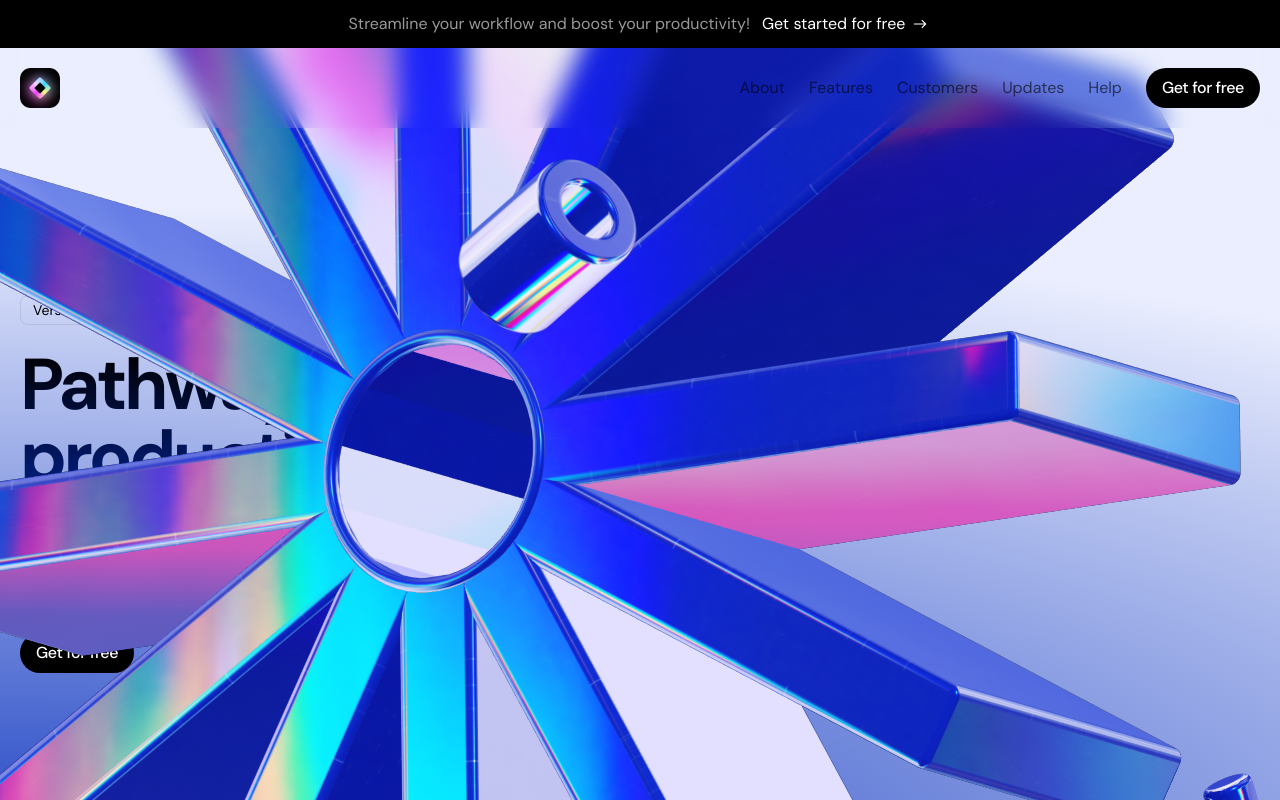
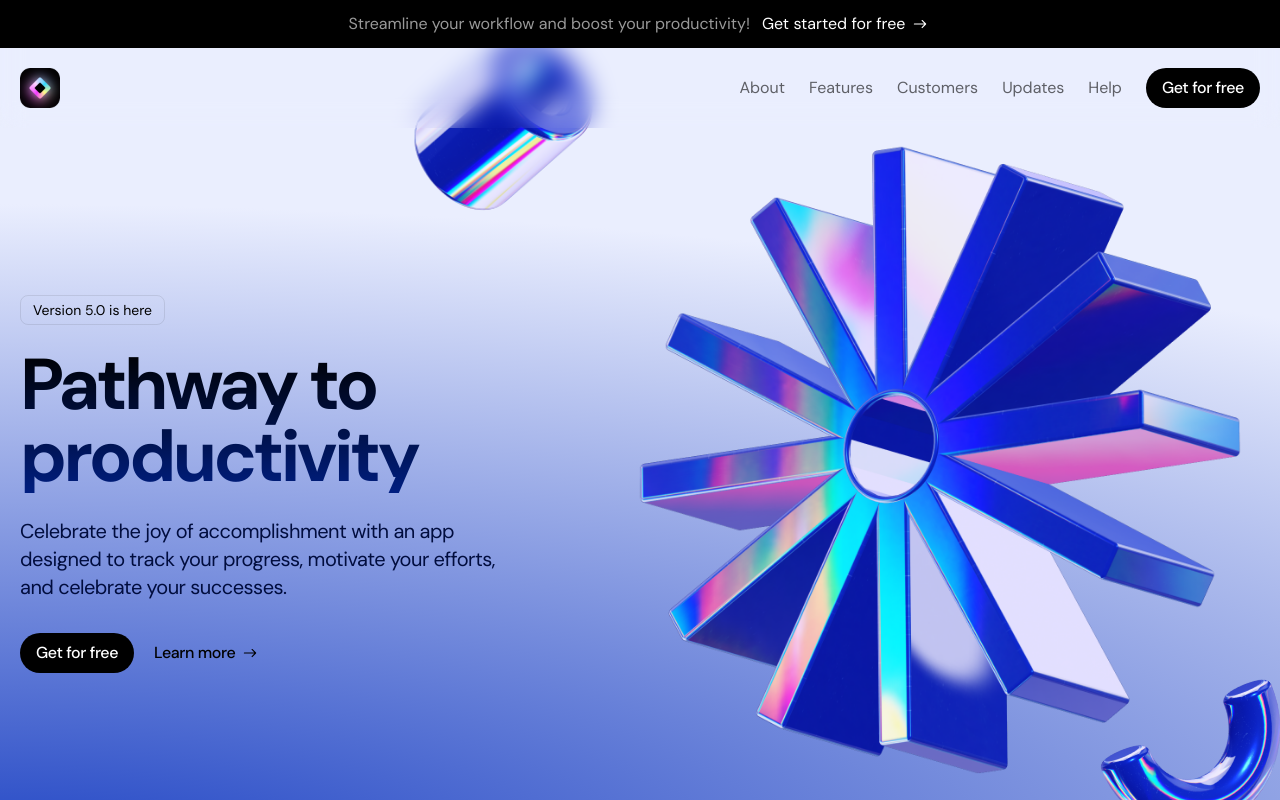
Before and after one commit to Md-Asikuzzaman/sass-productivity-landing, a Next.js app: page / in a window 1280 px wide. Shown: the top 800 px of the page. Built offline with nearby package versions, Linux system fonts and the light colour scheme.

Commit message:
feat: added animation on hero section

```diff
--- a/src/app/sections/Hero.tsx
+++ b/src/app/sections/Hero.tsx
@@ -1,13 +1,25 @@
 'use client';
 
-import React from 'react';
+import React, { useRef } from 'react';
 import Container from '../components/Container';
-import Image from 'next/image';
 import { IoIosArrowRoundForward } from 'react-icons/io';
+import { motion, useScroll, useTransform } from 'framer-motion';
 
 const Hero = () => {
+  const heroRef = useRef(null);
+
+  const { scrollYProgress } = useScroll({
+    target: heroRef,
+    offset: ['start end', 'end start'],
+  });
+
+  const translateY = useTransform(scrollYProgress, [0, 1], [150, -150]);
+
   return (
-    <section className='section-gradient pt-8 pb-20 overflow-x-clip'>
+    <section
+      ref={heroRef}
+      className='section-gradient pt-8 pb-20 overflow-x-clip'
+    >
       <Container className='md:flex items-center'>
         <div className='md:w-[480px]'>
           <p className='tag'>Version 5.0 is here</p>
@@ -27,29 +39,40 @@ const Hero = () => {
           </div>
         </div>
         <div className='mt-20 md:mt-0 md:h-[648px] md:flex-1 relative'>
-          <Image
+          <motion.img
             src={'/images/ui/cog.png'}
             alt={'cogs'}
-            width={0}
-            height={0}
-            sizes='(max-width: 768px) 100vw, (max-width: 1024px) 67vw, 580px'
-            style={{ width: 'auto', height: 'auto' }}
-            className='md:absolute top-0 bottom-0 mx-auto lg:mx-0 lg:right-0 my-auto md:max-w-none md:translate-x-10 lg:translate-x-0'
+            // width={0} // for nextjs image component...
+            // height={0}
+            // sizes='(max-width: 768px) 100vw, (max-width: 1024px) 67vw, 580px'
+            // style={{ width: 'auto', height: 'auto' }}
+            className='md:absolute md:h-full md:max-w-none md:-left-6 lg:left-[100px]'
+            animate={{
+              translateY: [-30, 30],
+            }}
+            transition={{
+              repeat: Infinity,
+              repeatType: 'mirror',
+              duration: 3.5,
+              ease: 'easeInOut',
+            }}
           />
 
-          <Image
+          <motion.img
             src={'/images/ui/cylinder.png'}
             alt={'cylinder'}
             width={210}
             height={210}
-            className='hidden md:block md:absolute md:-translate-x-36 lg:-translate-x-14 md:-translate-y-5'
+            className='hidden md:block md:absolute -top-[40px] -left-[150px] lg:-left-[100px]'
+            style={{ translateY: translateY }}
           />
-          <Image
+          <motion.img
             src={'/images/ui/noodle.png'}
             alt={'noodle'}
             width={210}
             height={210}
-            className='hidden lg:block md:absolute translate-x-[580px] translate-y-[580px] rotate-[40deg]'
+            className='hidden lg:block absolute top-[590px] left-[600px]  rotate-[40deg]'
+            style={{ translateY: translateY, rotate: '40deg' }}
           />
         </div>
       </Container>
```
